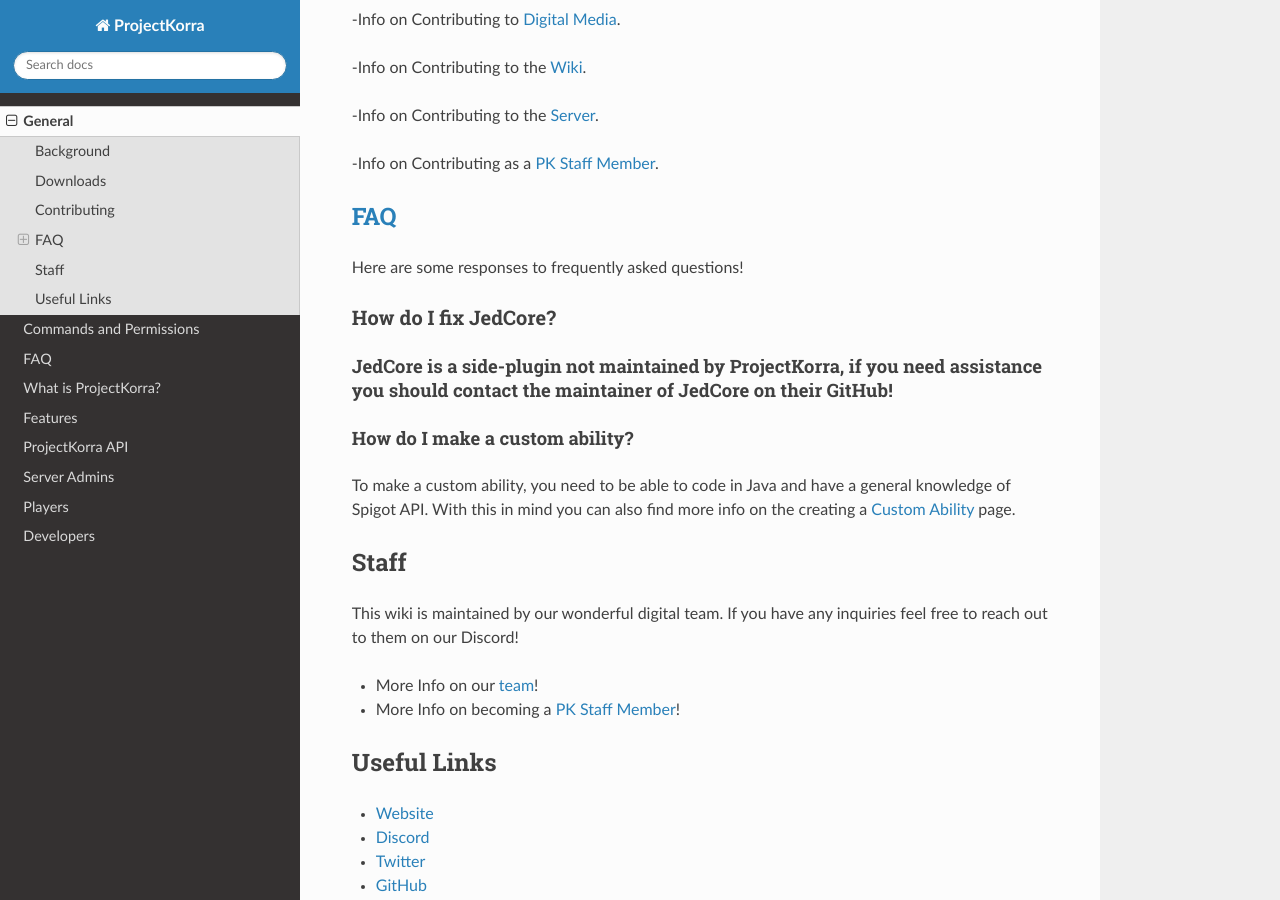
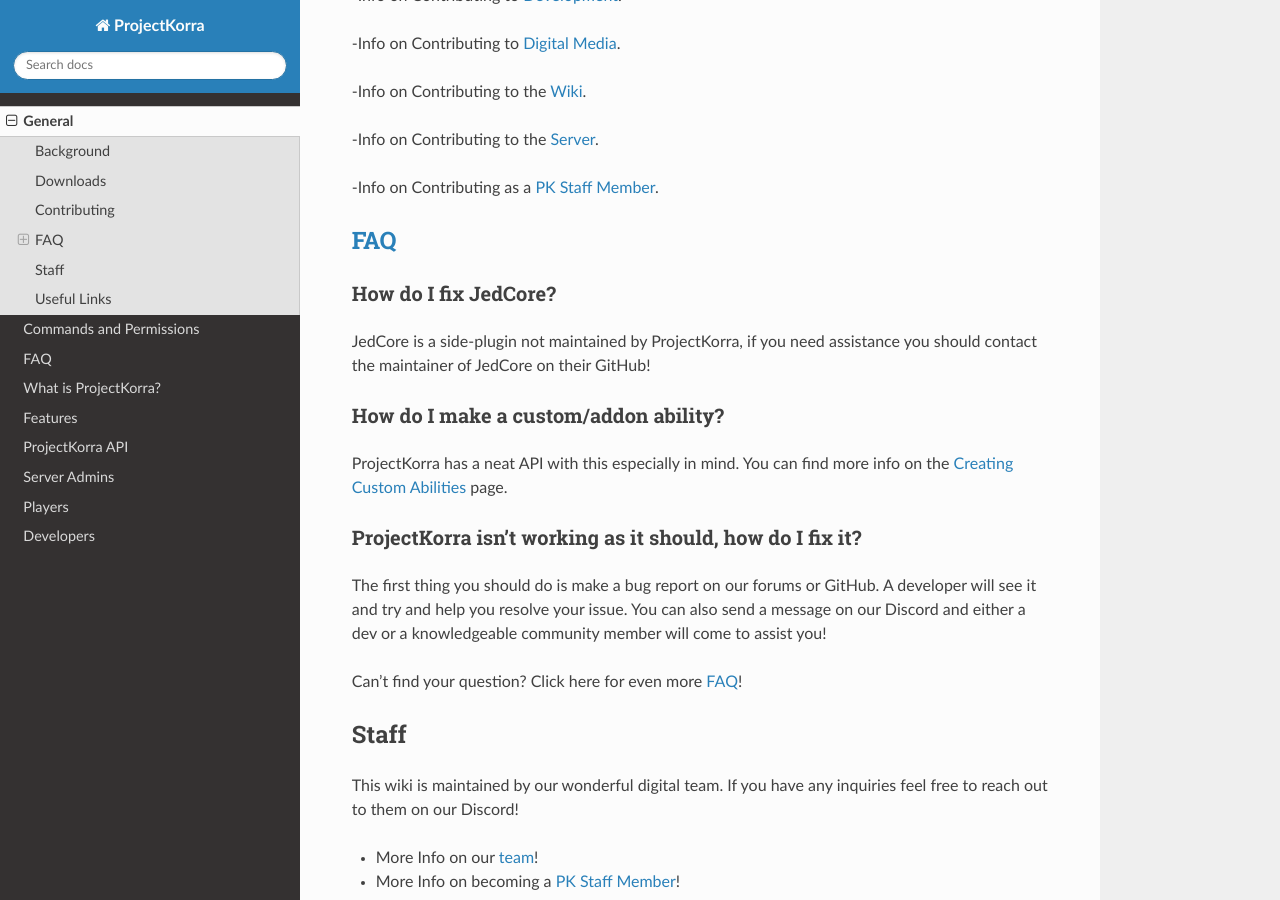
Before and after one commit to ProjectKorra/ProjectKorraWiki, a Sphinx documentation site: the page built from source/general/index.rst, in a window 1280 px wide and 900 px high, scrolled down 932 px. Built offline with Sphinx 7.4.7 and the Read the Docs theme 2.0.0, drawn with Linux system fonts in a browser that asks for light colours; some of the changed text lies outside the part shown.

Commit message:
Update index.rst

```diff
--- a/source/general/index.rst
+++ b/source/general/index.rst
@@ -3,7 +3,7 @@
 General
 =======
 
-Welcome to the ProjectKorraWiki
+Welcome to the ProjectKorra Wiki, here you can find information regarding everything ProjectKorra!
 
 Background
 ============
@@ -38,16 +38,23 @@
 
 `FAQ`_
 =======
-Here are some responses to frequently asked questions!
 
 ++++
 How do I fix JedCore?
 ++++
 JedCore is a side-plugin not maintained by ProjectKorra, if you need assistance you should contact the maintainer of JedCore on their GitHub!
+
 ++++
-How do I make a custom ability?
+How do I make a custom/addon ability?
 ++++
-To make a custom ability, you need to be able to code in Java and have a general knowledge of Spigot API. With this in mind you can also find more info on the creating a `Custom Ability`_ page.
+ProjectKorra has a neat API with this especially in mind. You can find more info on the `Creating Custom Abilities`_ page.
+
+++++
+ProjectKorra isn't working as it should, how do I fix it?
+++++
+The first thing you should do is make a bug report on our forums or GitHub. A developer will see it and try and help you resolve your issue. You can also send a message on our Discord and either a dev or a knowledgeable community member will come to assist you!
+
+Can't find your question? Click here for even more `FAQ`_!
 
 Staff
 =====
@@ -77,7 +84,7 @@
 .. _PK Staff Member: source/general/staff.rst
 .. _FAQ: source/general/faq.rst
 .. _questions: source/general/faq.rst
-.. _Custom Ability: source/developers/customabil.rst
+.. _Creating Custom Abilities: source/developers/customabil.rst
 .. _team: https://projectkorra.com/team/
 .. _Website: https://projectkorra.com
 .. _Discord: https://discordapp.com/invite/pPJe5p3
```
